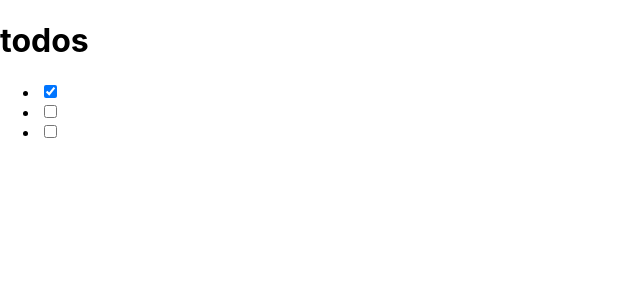
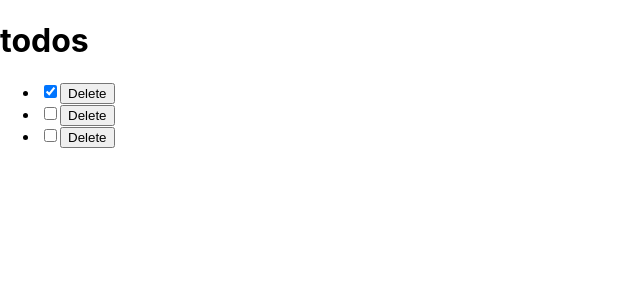
Before and after one commit to mmsesay/react-todo-app, a React (Create React App) app: page / in a window 1280 px wide. Shown: the top 300 px of the page, without its empty margins (0-640 px from the left). Built offline with nearby package versions, Linux system fonts and the light colour scheme.

Commit message:
Add: delete functionality and input todo component

```diff
--- a/src/components/TodoContainer.js
+++ b/src/components/TodoContainer.js
@@ -37,12 +37,25 @@ class TodoContainer extends React.Component {
     }))
   };
 
+  delTodo = id => {
+    this.setState({
+      todos: [
+        ...this.state.todos.filter(todo => {
+          return todo.id !== id;
+        })
+      ]
+    });
+  };
 
   render() {
     return (
       <div>
         <Header />
-        <TodosList todos={this.state.todos} handleChangeProps={this.handleChange} />
+        <TodosList
+          todos={this.state.todos}
+          handleChangeProps={this.handleChange}
+          deleteTodoProps={this.delTodo}
+        />
       </div>
     )
   }
--- a/src/components/TodoItem.js
+++ b/src/components/TodoItem.js
@@ -9,6 +9,9 @@ const TodoItem = (props) => {
         checked={props.todo.completed}
         onChange={() => props.handleChangeProps(props.todo.id)}
       />
+      <button onClick={() => props.deleteTodoProps(props.todo.id)}>
+        Delete
+      </button>
     </li>
   );
 }
--- a/src/components/TodosList.js
+++ b/src/components/TodosList.js
@@ -10,6 +10,7 @@ class TodosList extends React.Component {
             key={todo.id}
             todo={todo}
             handleChangeProps={this.props.handleChangeProps}
+            deleteTodoProps={this.props.deleteTodoProps}
           />
         ))}
       </ul>
```
Also changed, not shown: src/components/InputTodo.js (+13 -0 lines).
